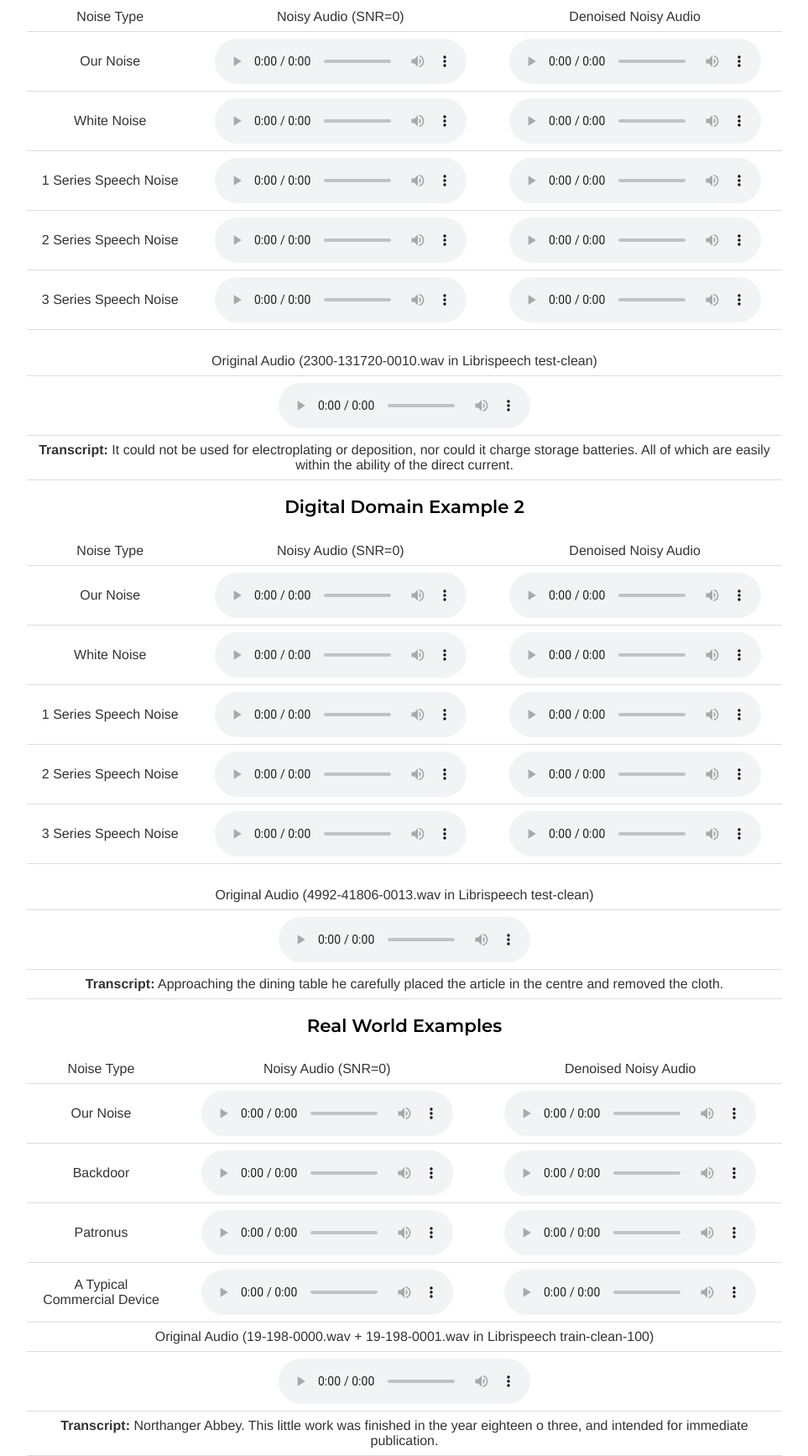
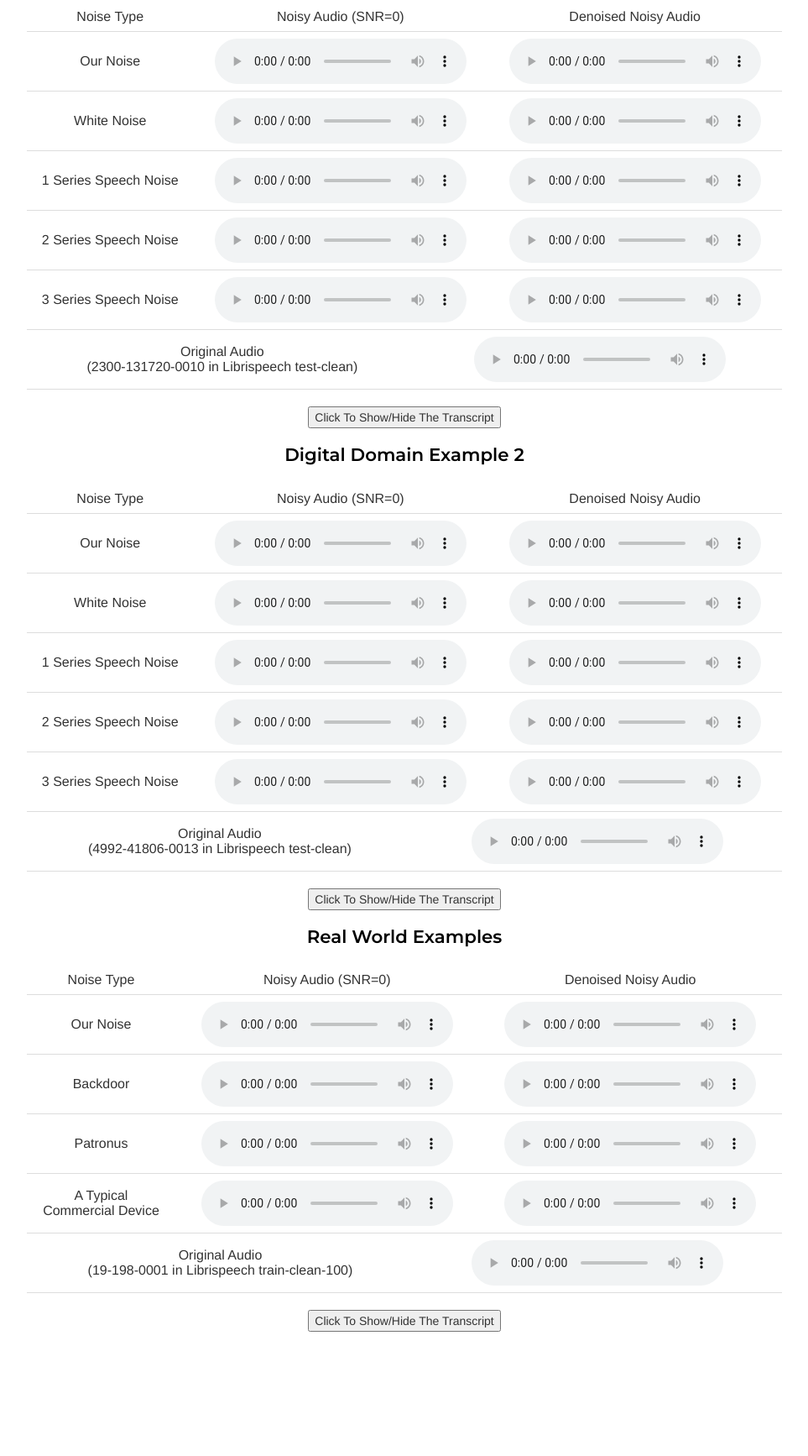
Before and after one commit to InfoMasker2023/InfoMasker2023.github.io, a plain HTML site: page index.html in a window 1280 px wide. Shown: the part 850-2584 px from the top of the page at 84% size, without its empty margins (158-1121 px from the left). After the commit the page ends 2436 px from the top, so only its background shows below. Drawn offline with nearby package versions, Linux system fonts and the light colour scheme.

Commit message:
fix transcripts

```diff
--- a/index.html
+++ b/index.html
@@ -104,23 +104,36 @@
             </tr>
         </table>
 
-        <br>
         <table>
             <tr>
-                <td> Original Audio (2300-131720-0010.wav in Librispeech test-clean) </td>
-            </tr>
+                <td> Original Audio <br> (2300-131720-0010 in Librispeech test-clean) </td>
 
-            <tr>
                 <td><audio controls>
                     <source src="./assets/audio/1_origin.wav", type="audio/wav">
                     Your browser does not support the <code>audio</code> element.
                 </audio></td>
             </tr>
-            <tr>
-                <td> <b> Transcript: </b> It could not be used for electroplating or deposition, nor could it charge storage batteries. All of which are easily within the ability of the direct current. </td>
-            </tr>
+
 
         </table>
+
+        <script>
+            function show_hide_text(section_name) {
+                var x = document.getElementById(section_name);
+                if(x.style.display == 'none'){
+                    x.style.display = 'block';
+                }else{
+                    x.style.display = 'none';
+                }
+            }
+        </script>
+
+        <br>
+        <button onclick="show_hide_text('transcript1')" >Click To Show/Hide The Transcript</button>
+        <br>
+        <div id="transcript1" style="display:none"><p><b>Transcript: </b> It could not be used for electroplating or deposition, nor could it charge storage batteries. All of which are easily within the ability of the direct current.</p></div>
+
+
 
     <h3> Digital Domain Example 2 </h3>
     <div style="margin-top=5em;">
@@ -192,23 +205,22 @@
             </tr>
         </table>
 
-            <br>
         <table>
             <tr>
-                    <td> Original Audio (4992-41806-0013.wav in Librispeech test-clean) </td>
-                </tr>
+                <td> Original Audio <br> (4992-41806-0013 in Librispeech test-clean) </td>
 
-                <tr>
                 <td><audio controls>
                     <source src="./assets/audio/2_origin.wav", type="audio/wav">
                     Your browser does not support the <code>audio</code> element.
                 </audio></td>
             </tr>
-                <tr>
-                    <td> <b>Transcript:</b> Approaching the dining table he carefully placed the article in the centre and removed the cloth. </td>
-                </tr>
+        </table>
 
-            </table>
+        <br>
+        <button onclick="show_hide_text('transcript2')" >Click To Show/Hide The Transcript</button>
+        <br>
+        <div id="transcript2" style="display:none"><p><b>Transcript:</b> Approaching the dining table he carefully placed the article in the centre and removed the cloth.</p></div>
+
 
     <h3> Real World Examples </h3>
         <div style="margin-top=5em;">
@@ -270,21 +282,19 @@
 
         <table>
             <tr>
-                    <td> Original Audio (19-198-0000.wav + 19-198-0001.wav in Librispeech train-clean-100) </td>
-                </tr>
+                <td> Original Audio <br> (19-198-0001 in Librispeech train-clean-100) </td>
 
-                <tr>
                 <td><audio controls>
                     <source src="./assets/real_world_audio/real_world_origin.wav", type="audio/wav">
                     Your browser does not support the <code>audio</code> element.
                 </audio></td>
             </tr>
-                <tr>
-                    <td> <b>Transcript:</b> Northanger Abbey. This little work was finished in the year eighteen o three, and intended for immediate publication. </td>
-                </tr>
-
         </table>
 
+        <br>
+        <button onclick="show_hide_text('real_world_transcript')" >Click To Show/Hide The Transcript</button>
+        <br>
+        <div id="real_world_transcript" style="display:none"><p><b>Transcript:</b> Northanger Abbey. This little work was finished in the year eighteen o three, and intended for immediate publication.</p></div>
 
     </div>
 </html>
```
Lines whose indentation alone changed are shown as unchanged.
